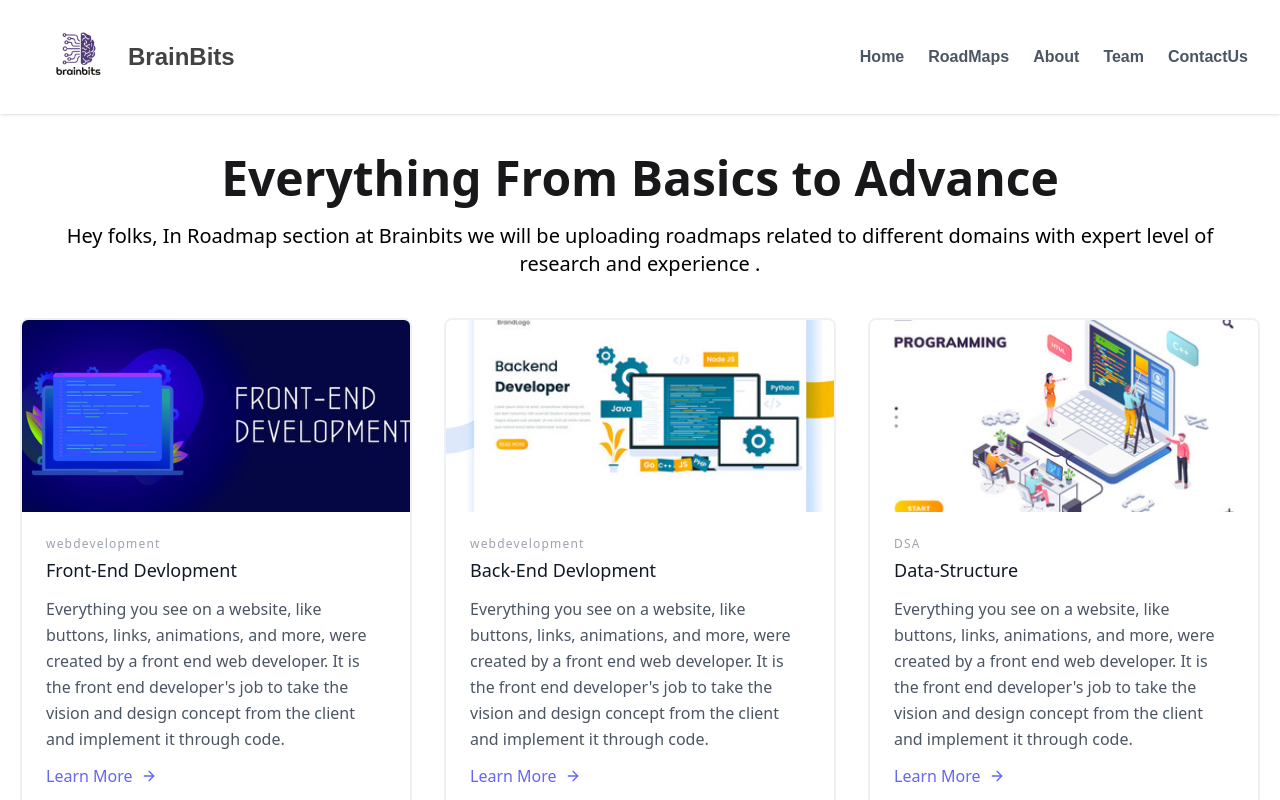
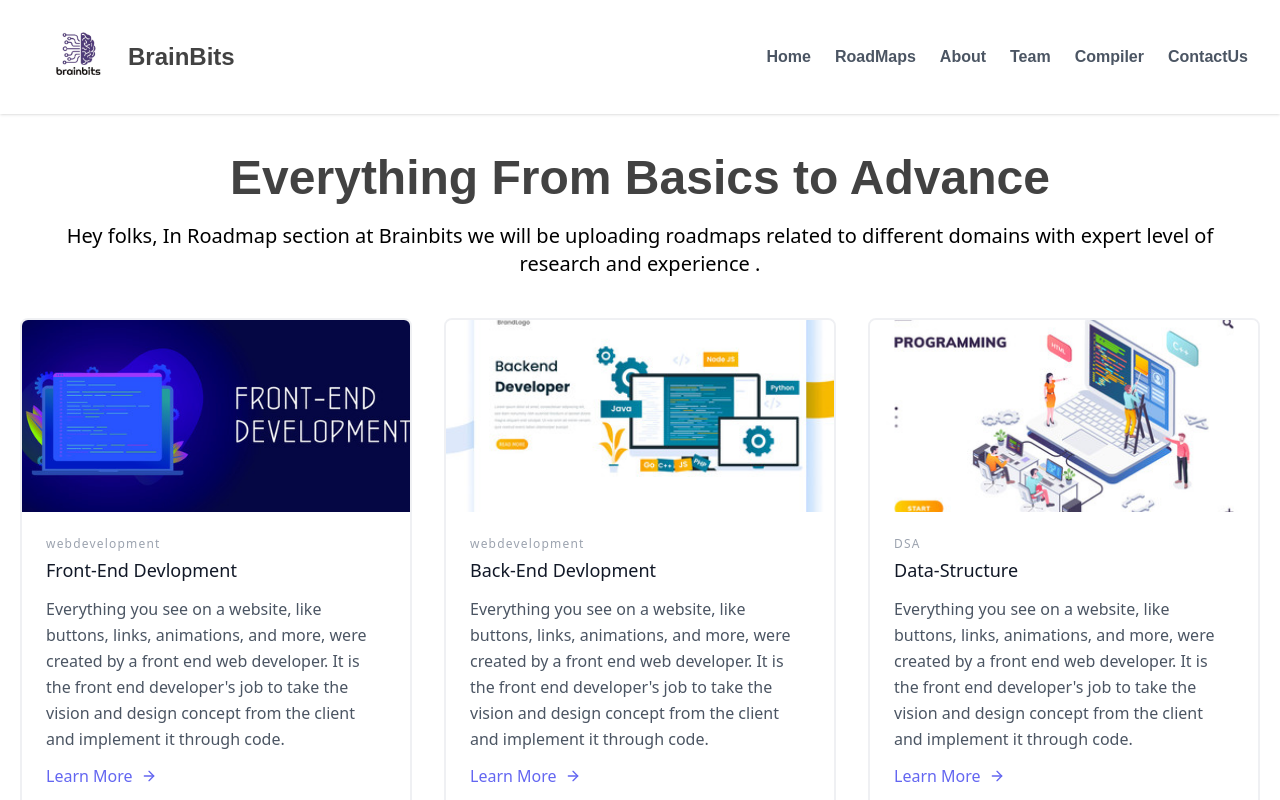
Before and after one commit to sakettiwari076/anonymous, a React (Create React App) app: page /roadmap in a window 1280 px wide. Shown: the top 800 px of the page. Built offline with nearby package versions, Linux system fonts and the light colour scheme.

Commit message:
compiler

```diff
--- a/src/App.js
+++ b/src/App.js
@@ -7,6 +7,8 @@ import Footer from './components/Footer/Footer'
 import Contactus from './components/Contactus/Contactus';
 import Team from './components/Team/Team';
 import Roadmaps from "./components/Roadmap/Roadmaps";
+import Python from "./components/Python/Python";
+
 function App() {
   return (
 
@@ -18,6 +20,8 @@ function App() {
       <Route path="/contact" element={<Contactus/>} />
       <Route path="/footer" element={<Footer/>} />
       <Route path="/roadmap" element={<Roadmaps/>}/>
+      <Route path="/python" element={<Python/>}/>
+
       </Routes>
     </div>
   );
--- a/src/components/Contactus/Contactus.js
+++ b/src/components/Contactus/Contactus.js
@@ -8,7 +8,6 @@ const Contactus = () => {
 <div className='flex justify-center'>
 
   <img src='commingsoon.gif' className='pt-1'/>
-
 </div>
     </div>
   )
--- a/src/components/Navbar.js
+++ b/src/components/Navbar.js
@@ -71,6 +71,10 @@ export default function Navbar() {
                             <li className="text-gray-600 hover:text-blue-600" >
                             <Link to="/team">Team</Link>
                             </li>
+
+                            <li className="text-gray-600 hover:text-blue-600" >
+                            <Link to="/python">Compiler</Link>
+                            </li>
                             <li className="text-gray-600 hover:text-blue-600" >
                             <Link to="/contact">ContactUs</Link>
                             </li>
--- /dev/null
+++ b/src/components/Python/Python.js
@@ -0,0 +1,28 @@
+import React from 'react'
+import Navbar from '../Navbar'
+
+const Python = () => {
+  return (
+    <div>
+        <Navbar/>
+        <h1 className='text-center font-mono font-bold py-2'>More compilers on the way stay tuned..</h1>
+        <div className='pt-1 mainfont text-center lg:text-2xl pb-5 font-semibold flex justify-center '>
+        <div className=''>
+        <img src='logo.jpeg' className='h-16 relative bottom-3 '/>
+
+            </div>
+            <div className=''>
+            <h1 className=''>Welcome to Compiler</h1>
+            </div>
+            <div className=''>
+                <img src='python.webp' className='h-10 pl-4'/>
+            </div>
+            </div>
+  <iframe src="https://trinket.io/embed/python/0478214af4"  width="100%" height="356" frameborder="0" marginwidth="0" marginheight="0" allowfullscreen></iframe>
+
+
+    </div>
+  )
+}
+
+export default Python
--- a/src/components/Roadmap/Roadmaps.js
+++ b/src/components/Roadmap/Roadmaps.js
@@ -8,7 +8,7 @@ function Roadmaps() {
     <>
         <Navbar/>
         <section className='mt-10'>
-            <div className='lg:text-5xl text-2xl  text-center font-extrabold text-zinc-900'>Everything From Basics to Advance</div>
+            <div className='lg:text-5xl text-2xl  text-center mainfont font-extrabold text-zinc-900'>Everything From Basics to Advance</div>
             <p className='text-center pt-5 mx-8 lg:text-xl'>Hey folks, In Roadmap section at Brainbits we will be uploading roadmaps related to different domains with expert level of research and experience .</p>
         </section>
         <section className="text-gray-600 body-font">
```
Also changed, not shown: public/python.webp (added).
